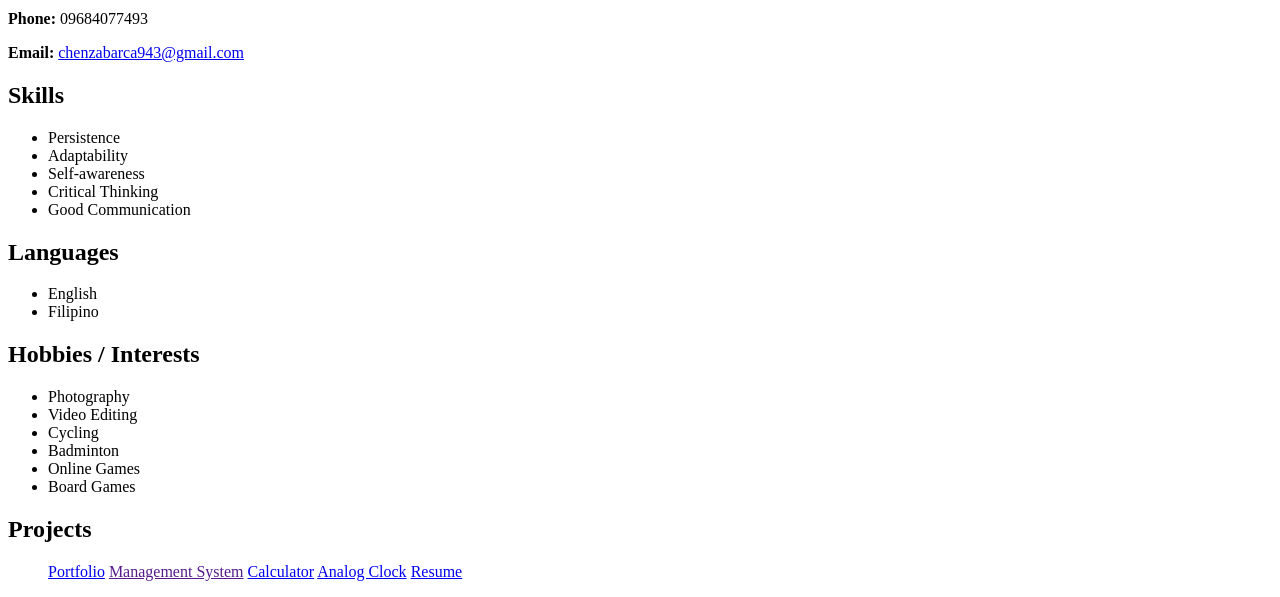
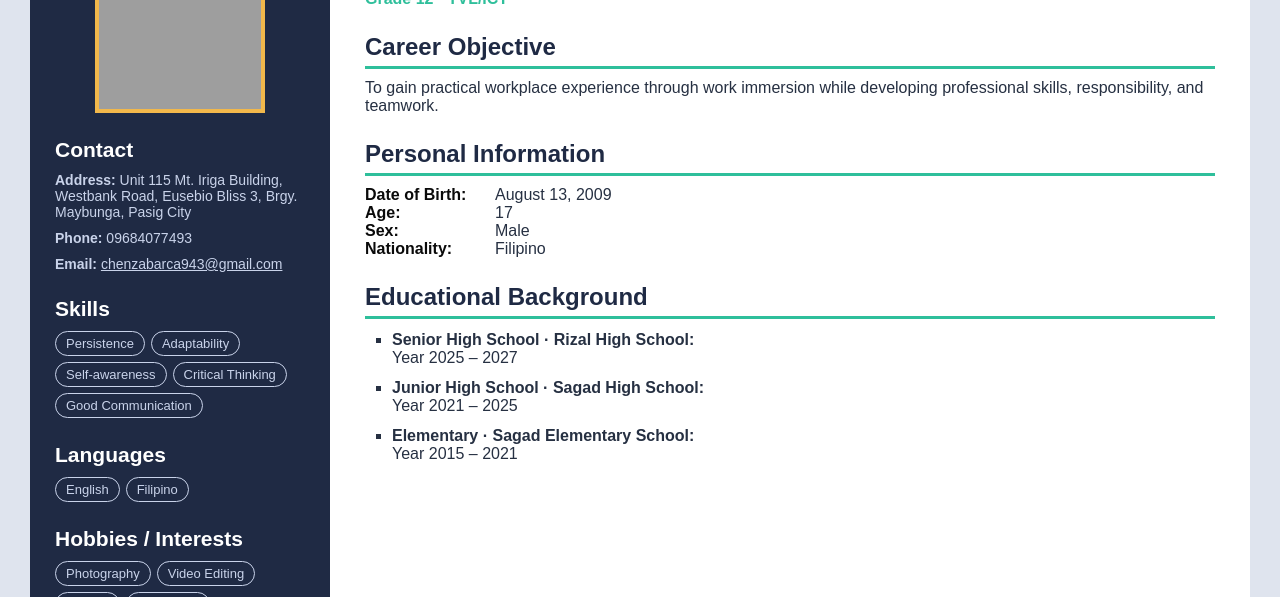
Before and after one commit to Zhency-code/resume, a plain HTML site: page index.html in a window 1280 px wide. Shown: the part 117-714 px from the top of the page. Drawn offline with Linux system fonts and the light colour scheme; the site is published under a folder, as on GitHub Pages, so addresses that start at the root find nothing.

Commit message:
Fixed import file

```diff
--- a/index.html
+++ b/index.html
@@ -6,8 +6,8 @@
     <title>Resume – Chenz Samuel B. Abarca</title>
     <link rel="preconnect" href="https://fonts.googleapis.com">
     <link href="https://fonts.googleapis.com/css2?family=Bricolage+Grotesque:wght@500;700;800&family=Figtree:wght@400;500;600&display=swap" rel="stylesheet">
-    <link rel="icon" href="../img/formal.png">
-    <link rel="stylesheet" href="/css/resumestyle.css">
+    <link rel="icon" href="img/formal.png">
+    <link rel="stylesheet" href="css/resumestyle.css">
 </head>
     <body>
 
@@ -17,7 +17,7 @@
 
             <div class="photo">
             <span>CA</span>
-            <img src="/img/formal.png" alt="Chenz Samuel B. Abarca">
+            <img src="img/formal.png" alt="Chenz Samuel B. Abarca">
             </div>
 
             <div class="contact">
@@ -54,11 +54,11 @@
 
             <h2>Projects</h2>
             <ul class="chips">
-                <a href="/pages/home/index.html">Portfolio</a>
-                <a href="">Management System</a>
-                <a href="/pages/calculator/index.html">Calculator</a>
-                <a href="/pages/clock/index.html">Analog Clock</a>
-                <a href="/index.html">Resume</a>
+                <a href="pages/home/index.html">Portfolio</a>
+                <a href="#">Management System</a>
+                <a href="pages/calculator/index.html">Calculator</a>
+                <a href="pages/clock/index.html">Analog Clock</a>
+                <a href="index.html">Resume</a>
             </ul>
 
         </aside>
```
